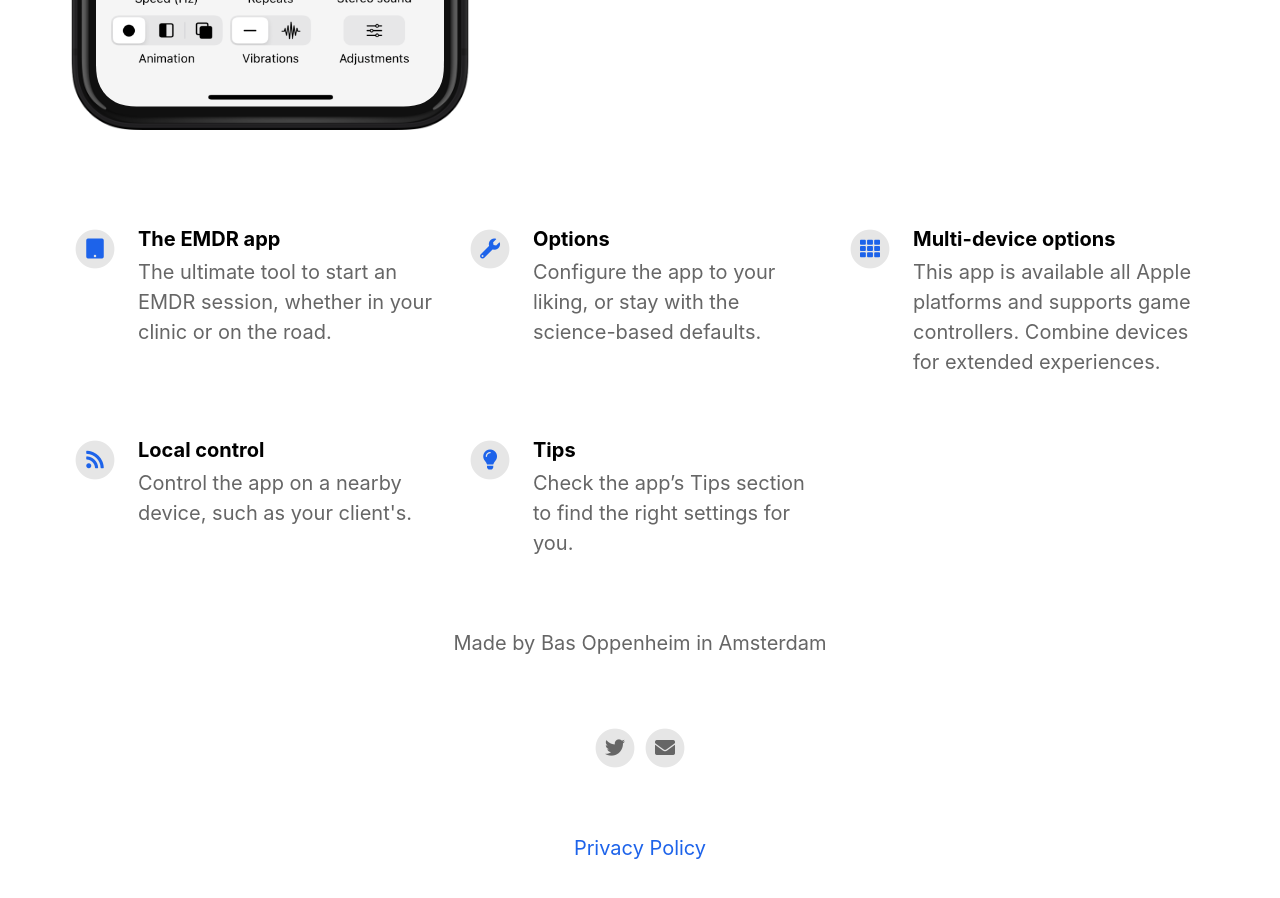
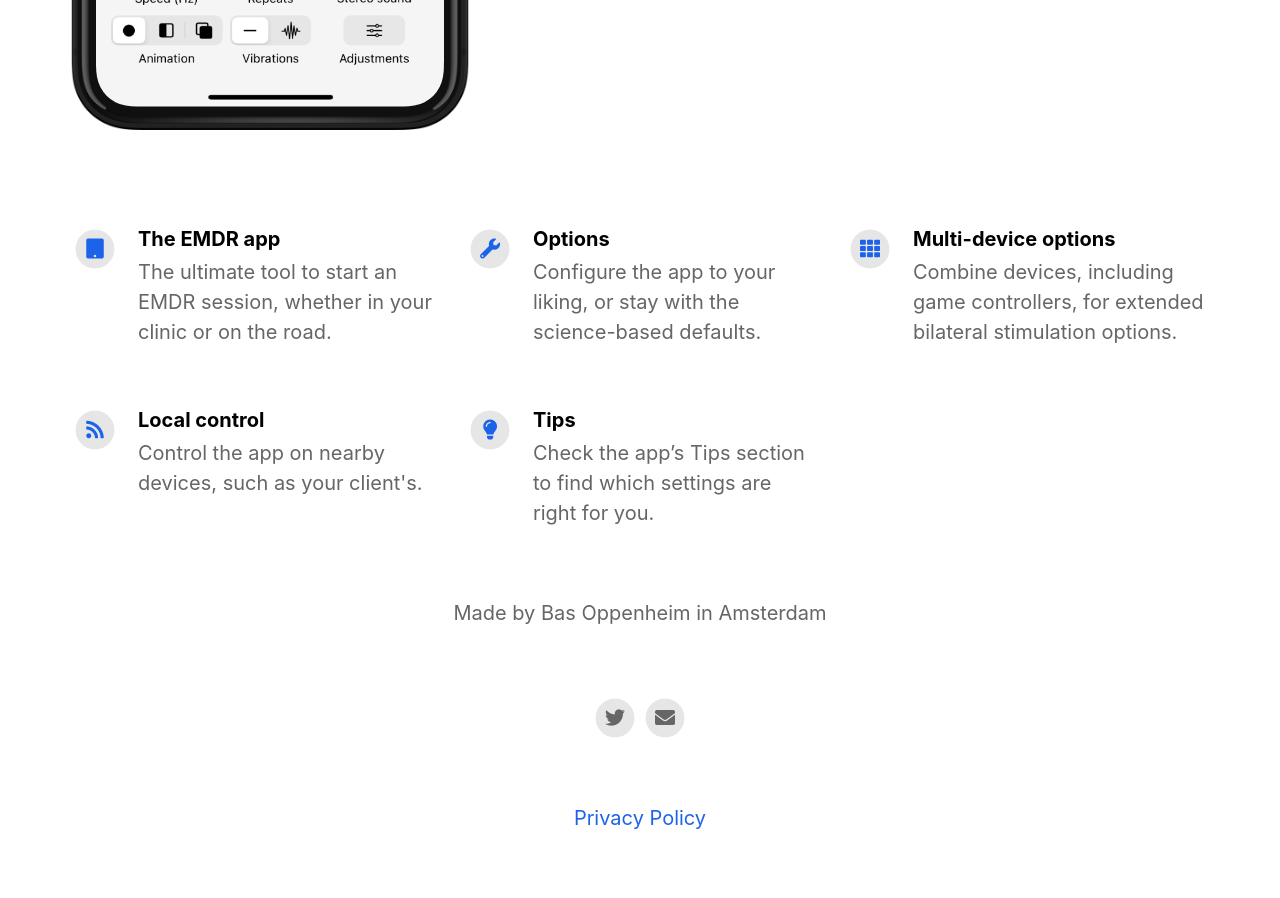
Before and after one commit to BasO/EMDR, a Jekyll site: the page built from index.html, in a window 1280 px wide and 900 px high, scrolled down 855 px. Built offline with Jekyll 4.4.1, drawn with Linux system fonts in a browser that asks for light colours; nearby versions of some CDN libraries.

Commit message:
Update _config.yml

```diff
--- a/_config.yml
+++ b/_config.yml
@@ -44,15 +44,15 @@ features                                  :
     fontawesome_icon_name                 : wrench
 
   - title                                 : Multi-device options
-    description                           : This app is available all Apple platforms and supports game controllers. Combine devices for extended experiences.
+    description                           : Combine devices, including game controllers, for extended bilateral stimulation options.
     fontawesome_icon_name                 : th
 
   - title                                 : Local control
-    description                           : Control the app on a nearby device, such as your client's.
+    description                           : Control the app on nearby devices, such as your client's.
     fontawesome_icon_name                 : rss
 
   - title                                 : Tips
-    description                           : Check the app’s Tips section to find the right settings for you.
+    description                           : Check the app’s Tips section to find which settings are right for you.
     fontawesome_icon_name                 : lightbulb
 
 
```
